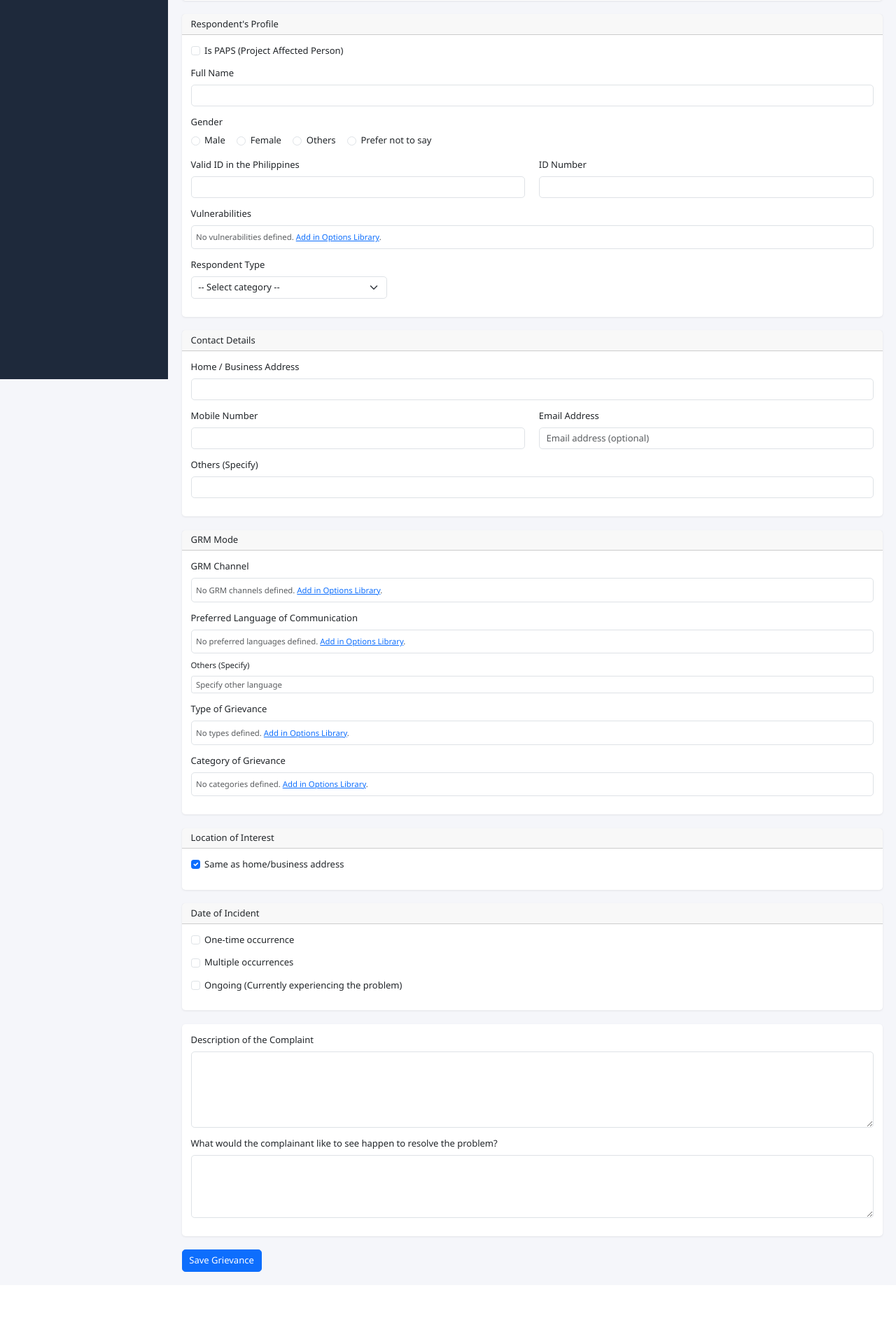
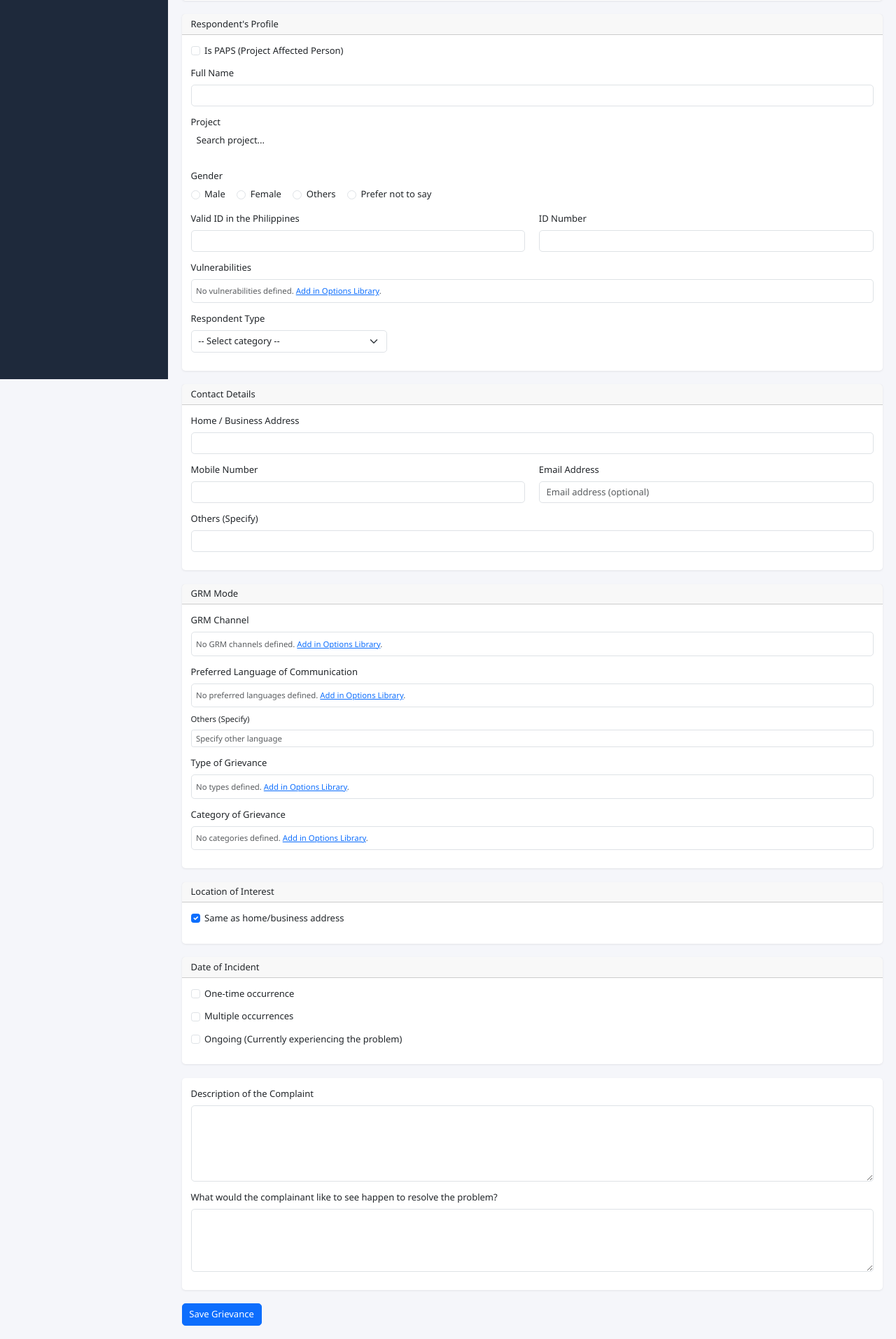
Before and after one commit to tomengsanchez/paper, a PHP site: template App/Views/grievance/form.php in a window 1280 px wide. Shown: the part 258-2172 px from the top of the page at 70% size. Before the commit the page ends 2076 px from the top, so only its background shows below. Run offline with PHP 8.4, Linux system fonts and the light colour scheme; the template is opened without the code that fills it, so the values that code supplies are empty; some libraries are stand-ins or nearby versions.

Commit message:
project field added

```diff
--- a/App/Controllers/GrievanceController.php
+++ b/App/Controllers/GrievanceController.php
@@ -166,6 +166,7 @@ class GrievanceController extends Controller
         return [
             'date_recorded' => $_POST['date_recorded'] ?? null,
             'grievance_case_number' => trim($_POST['grievance_case_number'] ?? ''),
+            'project_id' => (int) ($_POST['project_id'] ?? 0) ?: null,
             'is_paps' => !empty($_POST['is_paps']),
             'profile_id' => (int) ($_POST['profile_id'] ?? 0) ?: null,
             'respondent_full_name' => trim($_POST['respondent_full_name'] ?? ''),
--- a/App/Views/grievance/form.php
+++ b/App/Views/grievance/form.php
@@ -50,6 +50,13 @@ $catIds = $g ? \App\Models\Grievance::parseJson($g->grievance_category_ids ?? ''
             <div id="fullNameBlock" class="mb-3" style="display:<?= empty($fv('is_paps')) ? 'block' : 'none' ?>">
                 <label class="form-label">Full Name</label>
                 <input type="text" name="respondent_full_name" class="form-control" value="<?= htmlspecialchars($fv('respondent_full_name')) ?>">
+            </div>
+            <div class="mb-3">
+                <label class="form-label">Project</label>
+                <select name="project_id" id="projectSelect" class="form-select" style="width:100%">
+                    <option value="">-- Search Project --</option>
+                    <?php if (!empty($g->project_id)): ?><option value="<?= (int)$g->project_id ?>" selected><?= htmlspecialchars($g->project_name ?? '') ?></option><?php endif; ?>
+                </select>
             </div>
             <div class="mb-3">
                 <label class="form-label">Gender</label>
@@ -273,7 +280,10 @@ $(function(){
         var checked = $(this).is(':checked');
         $('#papsProfileBlock').toggle(checked);
         $('#fullNameBlock').toggle(!checked);
-        if (!checked) $('#profileSelect').val('');
+        if (!checked) {
+            $('#profileSelect').val(null).trigger('change');
+            $('#projectSelect').empty().append(new Option('-- Search Project --', '', true, true)).trigger('change');
+        }
     });
     // Gender Others specify
     $('input[name=gender]').on('change', function(){
@@ -300,14 +310,33 @@ $(function(){
         $('#incidentOneDateBlock').toggle($('#incidentOne').is(':checked'));
         $('#incidentMultipleBlock').toggle($('#incidentMultiple').is(':checked'));
     });
-    // Profile search (Select2)
+    // Project search (Select2)
+    $('#projectSelect').select2({
+        theme: 'bootstrap-5',
+        ajax: { url: '/api/projects', dataType: 'json', delay: 250, data: function(p){ return { q: p.term }; },
+            processResults: function(d){ return { results: d.map(function(r){ return { id: r.id, text: r.name }; }) }; } },
+        minimumInputLength: 0,
+        placeholder: 'Search project...',
+        allowClear: true
+    });
+    // Profile search (Select2) - when PAPS profile selected, auto-fill project from profile
     $('#profileSelect').select2({
         theme: 'bootstrap-5',
         ajax: { url: '/api/profiles', dataType: 'json', delay: 250, data: function(p){ return { q: p.term }; },
-            processResults: function(d){ return { results: d.map(function(r){ return { id: r.id, text: r.name || r.papsid || 'ID '+r.id }; }) }; } },
+            processResults: function(d){ return { results: d.map(function(r){ return { id: r.id, text: r.name || r.papsid || 'ID '+r.id, project_id: r.project_id, project_name: r.project_name }; }) }; } },
         minimumInputLength: 0,
         placeholder: 'Search profile (PAPSID or name)...',
         allowClear: true
+    });
+    $('#profileSelect').on('select2:select', function(e){
+        var d = e.params.data;
+        if (d.project_id && d.project_name) {
+            $('#projectSelect').empty().append(new Option('-- Search Project --', '', false, false))
+                .append(new Option(d.project_name, d.project_id, true, true)).trigger('change');
+        }
+    });
+    $('#profileSelect').on('select2:clear', function(){
+        $('#projectSelect').empty().append(new Option('-- Search Project --', '', true, true)).trigger('change');
     });
 });
 </script>";
--- a/App/Views/grievance/view.php
+++ b/App/Views/grievance/view.php
@@ -37,6 +37,7 @@ $catNames = array_filter(array_map(function($id) use ($grievanceCategories) { fo
     <div class="card-header"><h6 class="mb-0">Respondent's Profile</h6></div>
     <div class="card-body">
         <dl class="row mb-0">
+            <dt class="col-sm-3">Project</dt><dd class="col-sm-9"><?= htmlspecialchars($g->project_name ?? '-') ?></dd>
             <dt class="col-sm-3">Is PAPS</dt><dd class="col-sm-9"><?= !empty($g->is_paps) ? 'Yes' : 'No' ?></dd>
             <?php if (!empty($g->is_paps)): ?>
             <dt class="col-sm-3">Profile</dt><dd class="col-sm-9"><a href="/profile/view/<?= (int)$g->profile_id ?>"><?= htmlspecialchars($g->profile_name ?? $g->papsid ?? '') ?></a></dd>
```
Also changed, not shown: App/Controllers/ApiController.php (+7 -5 lines), App/Models/Grievance.php (+11 -7 lines), database/migration_009_grievance_project.php (added, +15 -0 lines).
